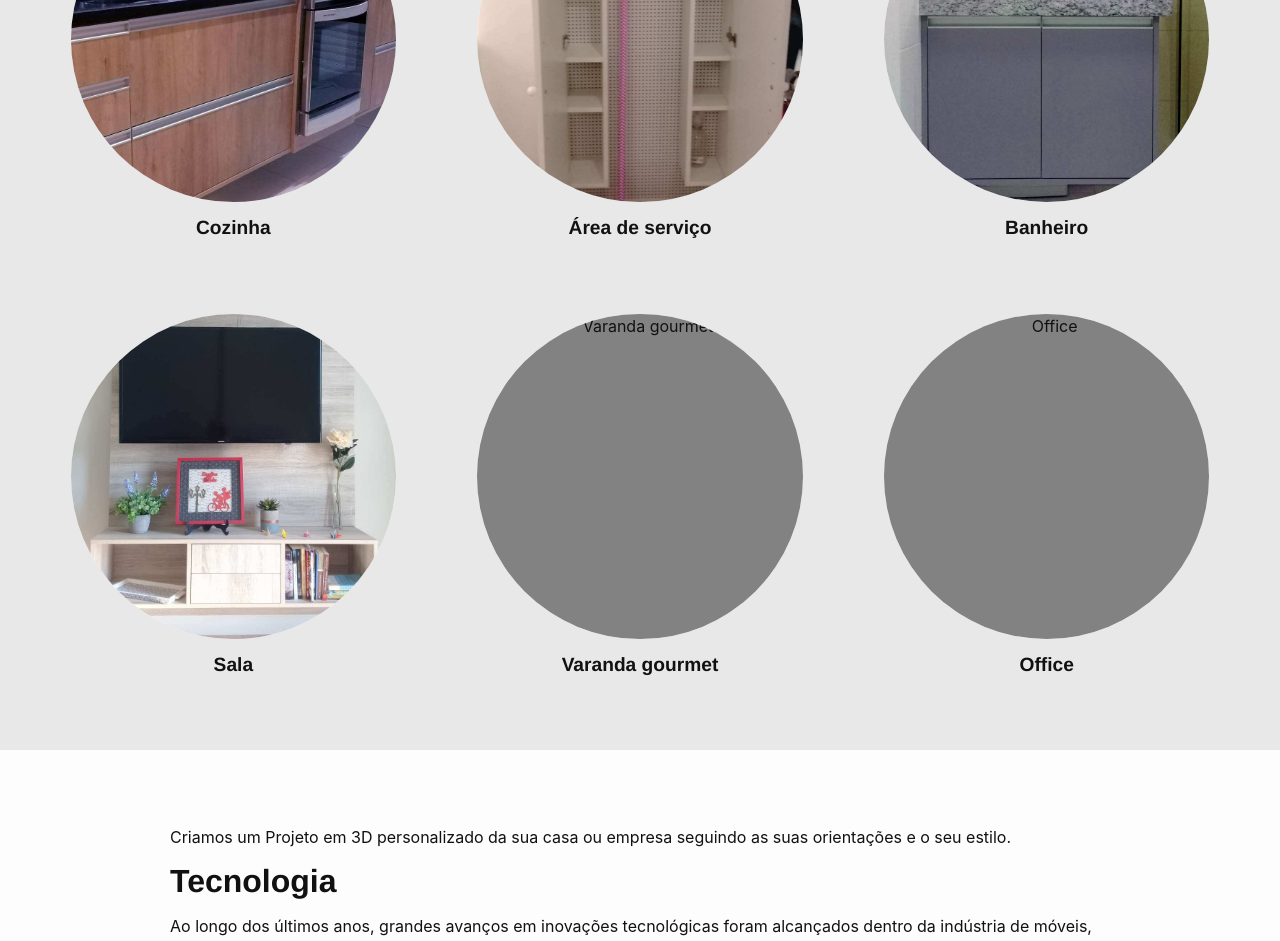
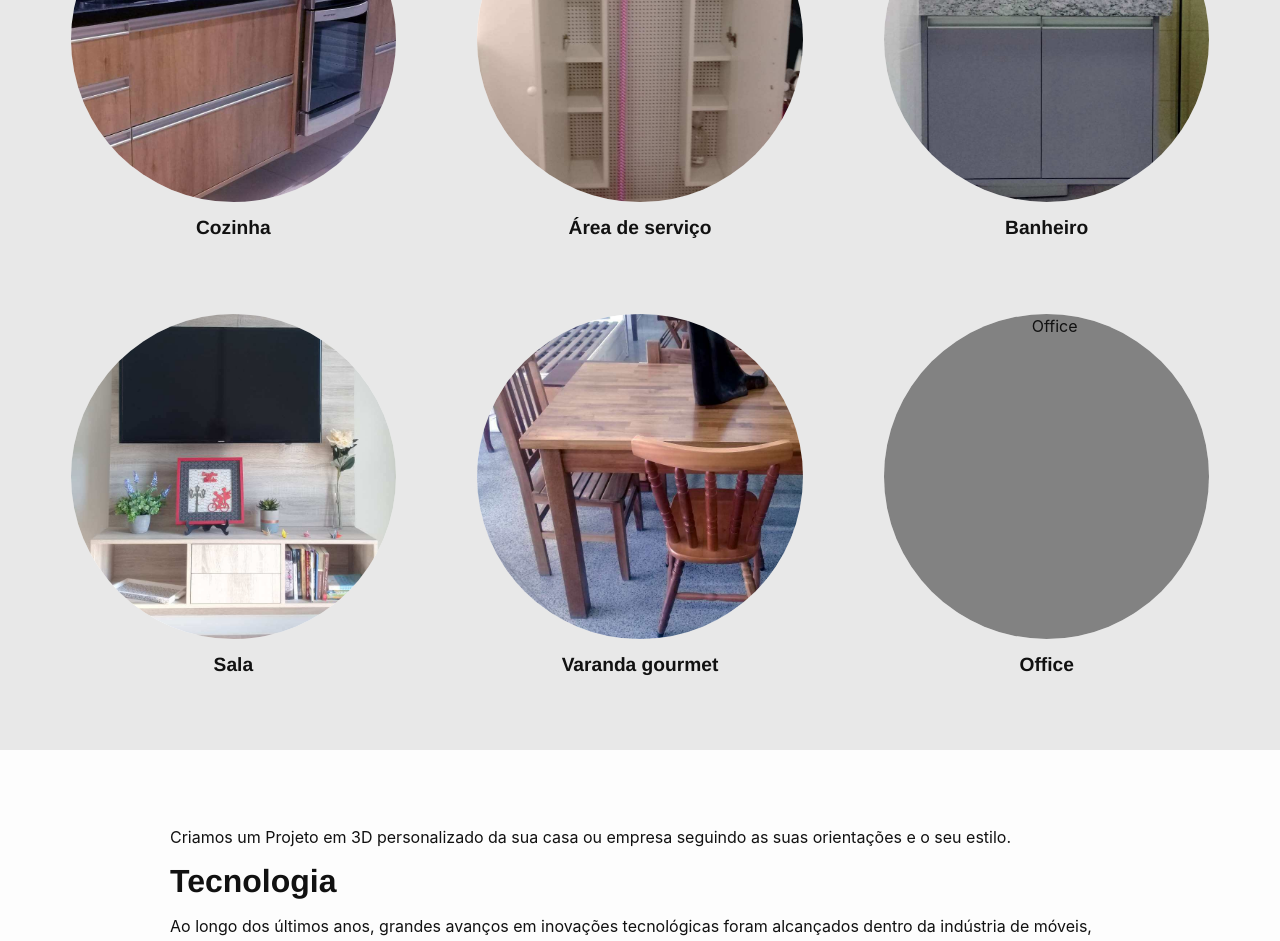
Before and after one commit to PeppeMoveisPlanejados/peppemoveisplanejados.github.io, a Jekyll site: the page built from index.html, in a window 1280 px wide. Shown: the part 911-1852 px from the top of the page. Built offline with Jekyll 4.4.1, drawn with Linux system fonts in a browser that asks for light colours.

Commit message:
Updated Varanda Gourmet

```diff
--- a/_categorias/varanda-gourmet.markdown
+++ b/_categorias/varanda-gourmet.markdown
@@ -2,4 +2,5 @@
 title: Varanda gourmet
 date: 2018-11-12 22:08:00 -02:00
 position: 4
+image: "/uploads/categoria-varanda.jpg"
 ---
```
